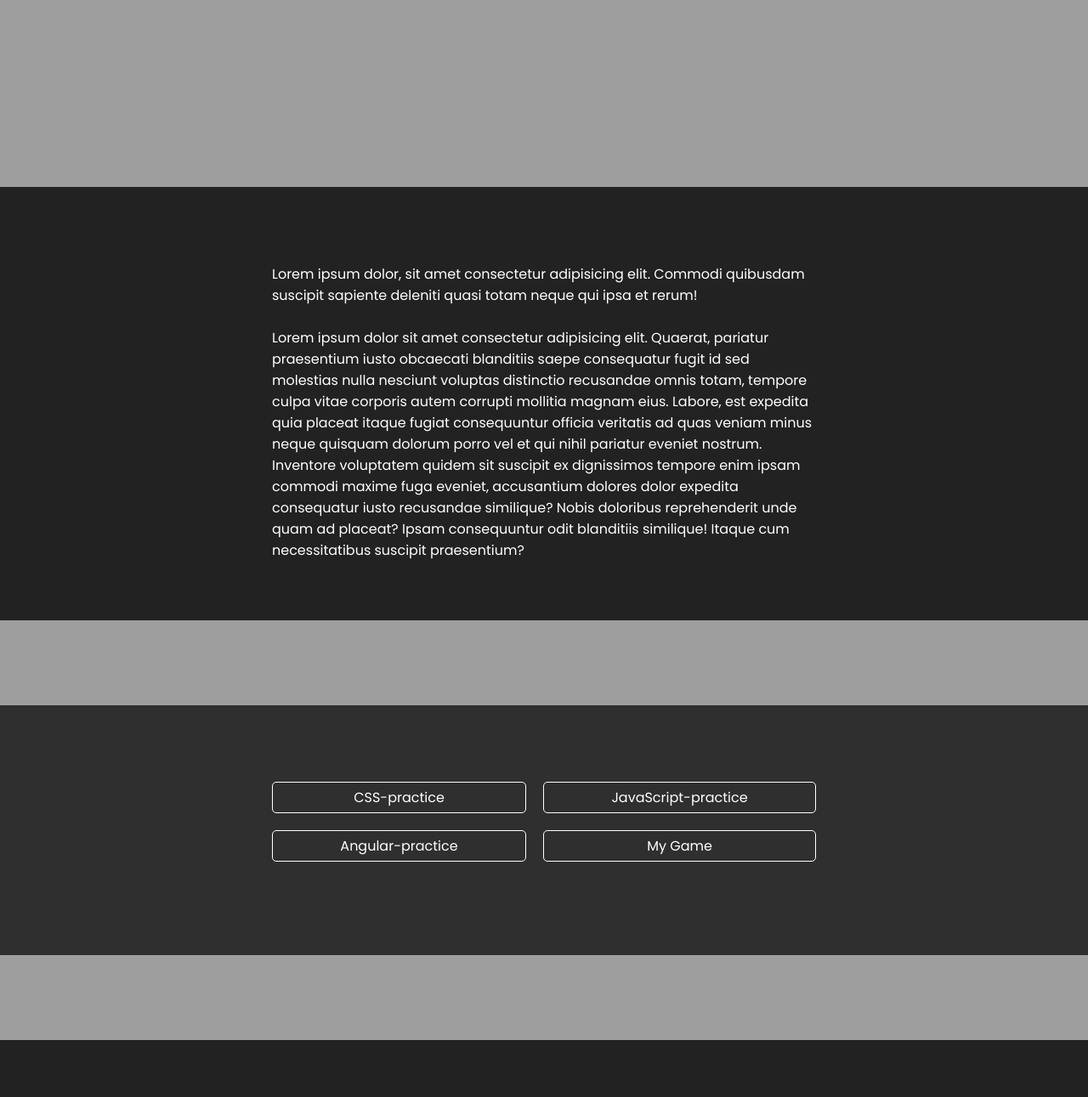
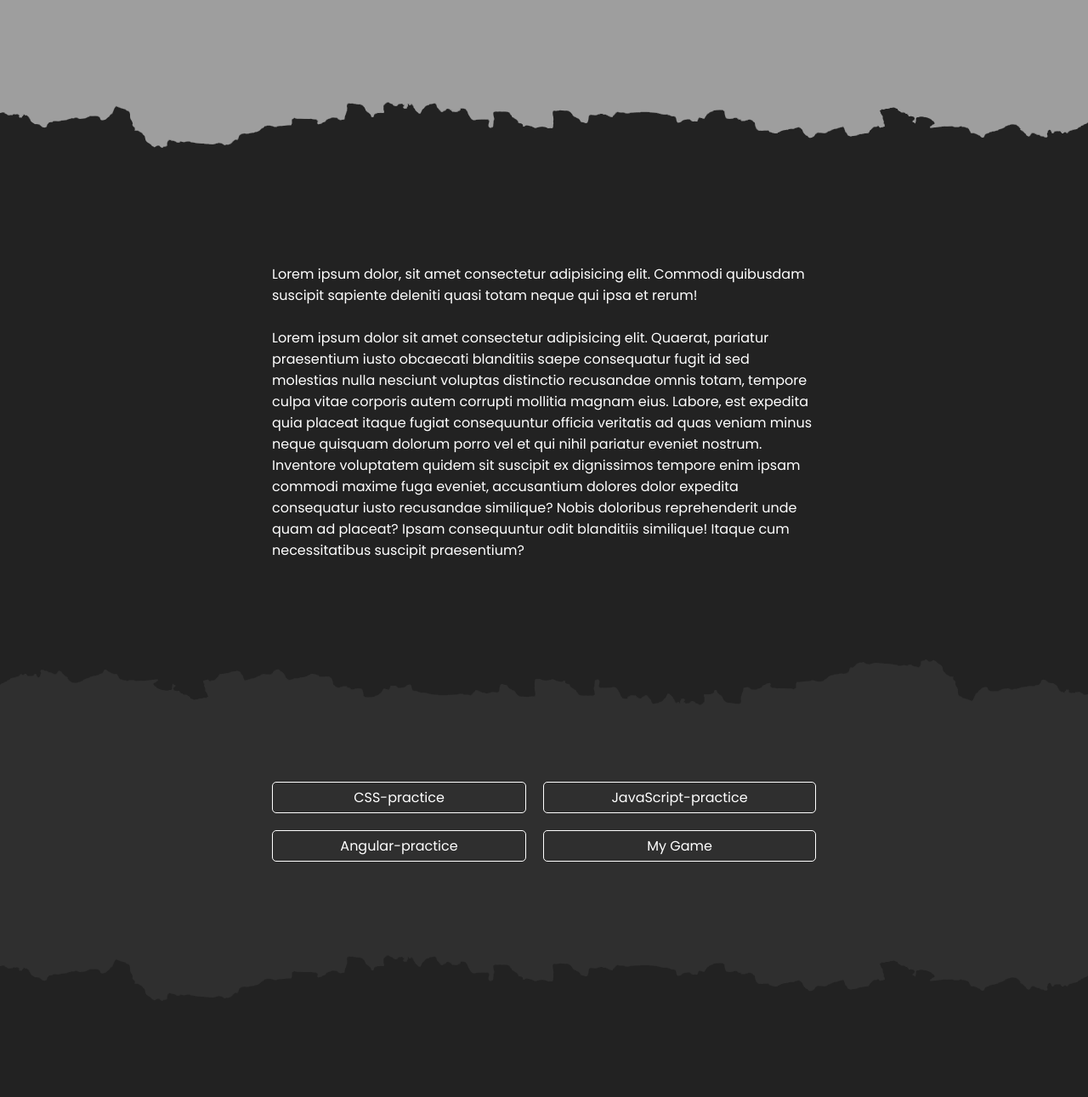
Before and after one commit to Henry2203/portfolio, a plain HTML site: page docs/index.html in a window 1280 px wide. Shown: the part 680-1971 px from the top of the page at 85% size. Drawn offline with nearby package versions, Linux system fonts and the light colour scheme; the site is published under a folder, as on GitHub Pages, so addresses that start at the root find nothing.

Commit message:
Update style.css

```diff
--- a/docs/css/style.css
+++ b/docs/css/style.css
@@ -315,18 +315,18 @@ header a:hover {
 }
 
 .wave-top {
-    background-image: url(/images/wave-top.png);
+    background-image: url(../images/wave-top.png);
     height: 100px;
 }
 
 .wave-middle-bottom {
-    background-image: url(/images/wave-middle.png);
+    background-image: url(../images/wave-middle.png);
     transform: rotate( 180deg);
     height: 100px;
 }
 
 .wave-middle-top {
-    background-image: url(/images/wave-middle.png);
+    background-image: url(../images/wave-middle.png);
     height: 100px;
 }
 
```
